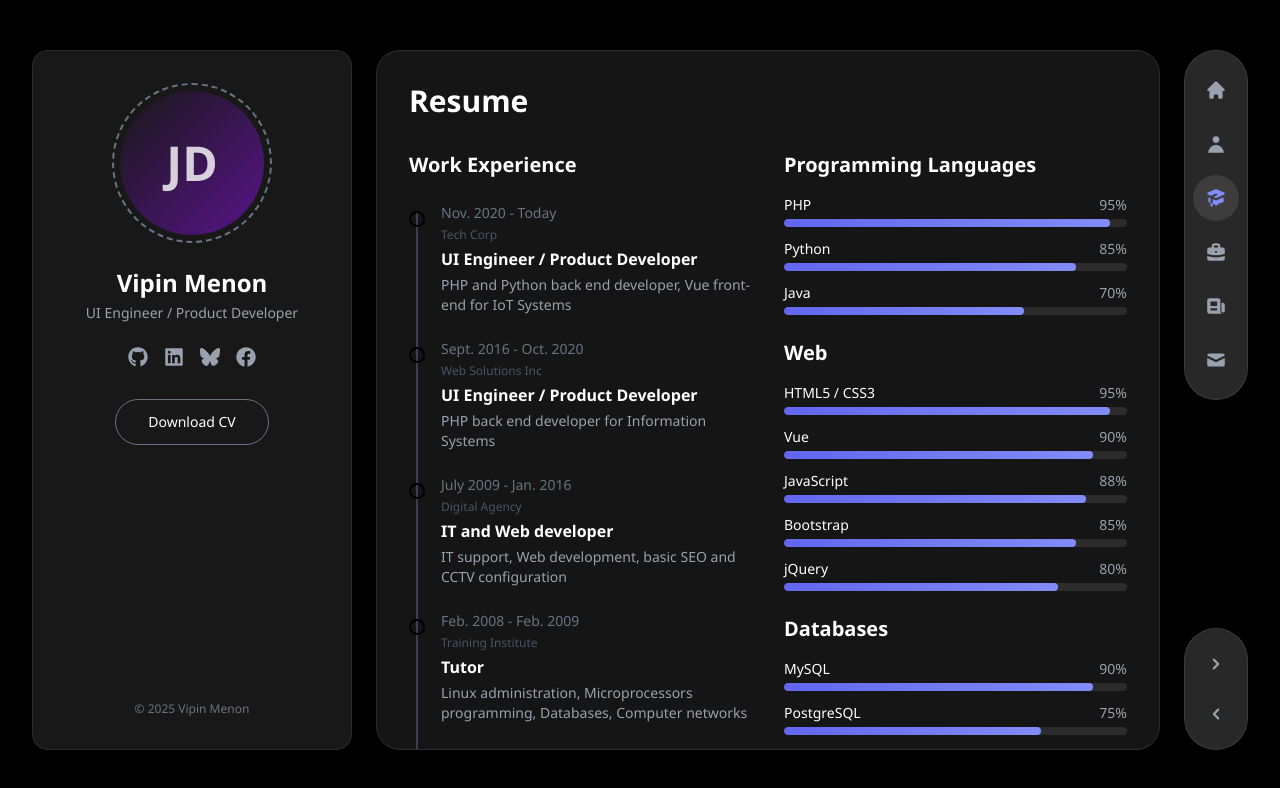
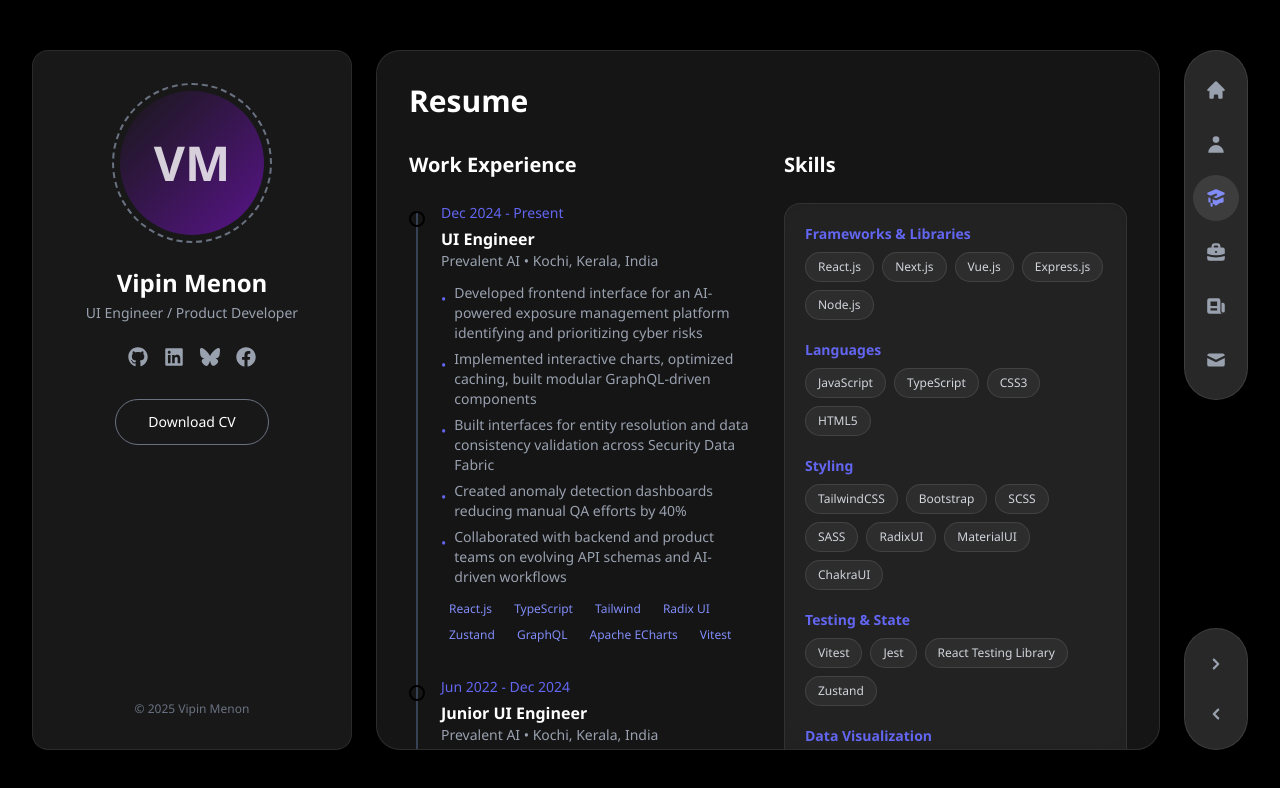
Before and after one commit to vipinvmenon/portfolio, a Next.js app: page /resume in a window 1280 px wide. Shown: the top 788 px of the page. Built offline with nearby package versions, Linux system fonts and the light colour scheme.

Commit message:
Updated data in the portfolio

```diff
--- a/app/about/page.tsx
+++ b/app/about/page.tsx
@@ -1,5 +1,5 @@
-import { FaGithub, FaLinkedin, FaStackOverflow } from 'react-icons/fa';
-import { HiCode, HiFilm, HiDesktopComputer, HiLocationMarker } from 'react-icons/hi';
+import { FaGithub, FaLinkedin } from 'react-icons/fa';
+import { HiCode, HiBriefcase, HiGlobe, HiLocationMarker } from 'react-icons/hi';
 
 export default function About() {
   return (
@@ -13,13 +13,13 @@ export default function About() {
       <div className="grid grid-cols-1 lg:grid-cols-3 gap-6">
         {/* Bio Section */}
         <div className="lg:col-span-2 space-y-4">
-          <p className="text-gray-300 leading-relaxed text-justify">
-            Hello there! Welcome to my web site. Yes, this is another boring web site.
-            I made it because I am a vain human who has little life out of computers.
-            This page is about things that I like to do. Because this is a personal web site
-            you may read a lot the word I. No, that doesn&apos;t mean that I am selfish. I really
-            care about humanity and I help my neighbour. Now, if you are bored don&apos;t go on
-            to read the rest of the site, you will be more bored.
+          <p className="text-gray-300 leading-relaxed">
+            UI Engineer with <span className="text-accent font-semibold">3+ years</span> of experience specializing in{' '}
+            <span className="text-white font-medium">React</span>,{' '}
+            <span className="text-white font-medium">Next.js</span>, and{' '}
+            <span className="text-white font-medium">TypeScript</span>. I build fast, scalable, and
+            aesthetically clean UIs with a focus on developer experience, design systems, and product-first thinking.
+            Passionate about bridging AI, data, and frontend technologies to deliver impactful digital experiences.
           </p>
 
           {/* What I Do Section */}
@@ -28,15 +28,15 @@ export default function About() {
           </h2>
 
           <div className="grid grid-cols-1 md:grid-cols-2 gap-4">
-            {/* Free Time */}
+            {/* Current Role */}
             <div className="glass-card p-4">
               <div className="flex items-center gap-3 mb-2">
-                <HiFilm className="text-accent" size={24} />
-                <h3 className="font-semibold text-white">Free Time</h3>
+                <HiBriefcase className="text-accent" size={24} />
+                <h3 className="font-semibold text-white">Current Role</h3>
               </div>
               <p className="text-gray-400 text-sm">
-                At my free time, besides programming I love watching movies and TV shows,
-                reading books, playing video games and listen to music.
+                UI Engineer at <span className="text-white font-medium">Prevalent AI</span>, Kochi.
+                Building frontend interfaces for AI-powered exposure management and security data platforms.
               </p>
             </div>
 
@@ -47,20 +47,21 @@ export default function About() {
                 <h3 className="font-semibold text-white">Programming</h3>
               </div>
               <p className="text-gray-400 text-sm">
-                I like building web apps that may be helpful to others. I use PHP, Python
-                or Java for the backend, Vue for the front-end and React Native for mobile apps.
+                I specialize in React.js, Next.js, Vue.js, and TypeScript for frontend development.
+                For styling, I use TailwindCSS, SCSS, RadixUI, and ChakraUI. I also work with
+                Node.js, Express.js, and GraphQL for backend services.
               </p>
             </div>
 
-            {/* Computers */}
+            {/* Languages */}
             <div className="glass-card p-4">
               <div className="flex items-center gap-3 mb-2">
-                <HiDesktopComputer className="text-accent" size={24} />
-                <h3 className="font-semibold text-white">Computers</h3>
+                <HiGlobe className="text-accent" size={24} />
+                <h3 className="font-semibold text-white">Languages</h3>
               </div>
               <p className="text-gray-400 text-sm">
-                <strong>Athena:</strong> This is my main computer. I spent a lot of time with it.
-                It has 32GB of RAM, an Intel Core i5 processor and runs Windows 11.
+                Fluent in <span className="text-white">English</span>, <span className="text-white">Malayalam</span>,
+                and <span className="text-white">Tamil</span>.
               </p>
             </div>
 
@@ -71,17 +72,13 @@ export default function About() {
                 <h3 className="font-semibold text-white">Where to find me</h3>
               </div>
               <div className="flex gap-3 mt-2">
-                <a href="https://github.com" target="_blank" rel="noopener noreferrer"
+                <a href="https://github.com/vipinvmenon" target="_blank" rel="noopener noreferrer"
                    className="text-accent hover:text-accent-light transition-smooth flex items-center gap-1 text-sm">
                   <FaGithub /> GitHub
                 </a>
-                <a href="https://linkedin.com" target="_blank" rel="noopener noreferrer"
+                <a href="https://linkedin.com/in/vipin-menon-v" target="_blank" rel="noopener noreferrer"
                    className="text-accent hover:text-accent-light transition-smooth flex items-center gap-1 text-sm">
                   <FaLinkedin /> LinkedIn
-                </a>
-                <a href="https://stackoverflow.com" target="_blank" rel="noopener noreferrer"
-                   className="text-accent hover:text-accent-light transition-smooth flex items-center gap-1 text-sm">
-                  <FaStackOverflow /> Stack Overflow
                 </a>
               </div>
             </div>
@@ -92,15 +89,15 @@ export default function About() {
         <div className="space-y-4">
           <div className="glass-card p-4">
             <p className="text-accent text-sm">DOB</p>
-            <p className="text-white">1990/01/15</p>
+            <p className="text-white">24/08/1999</p>
           </div>
           <div className="glass-card p-4">
             <p className="text-accent text-sm">Residence</p>
-            <p className="text-white">New York, USA</p>
+            <p className="text-white">Kochi, India</p>
           </div>
           <div className="glass-card p-4">
             <p className="text-accent text-sm">e-mail</p>
-            <p className="text-white text-sm">johndoe@example.com</p>
+            <p className="text-white text-sm">vipinmenon006@gmail.com</p>
           </div>
         </div>
       </div>
--- a/app/portfolio/page.tsx
+++ /dev/null
@@ -1,120 +0,0 @@
-import { FaExternalLinkAlt, FaGithub } from 'react-icons/fa';
-
-const projects = [
-  {
-    title: 'Weather App',
-    description: 'A weather application that shows current weather and forecasts for any location.',
-    image: '/projects/weather.jpg',
-    tags: ['React', 'API', 'CSS'],
-    github: 'https://github.com',
-    demo: 'https://demo.com',
-  },
-  {
-    title: 'Pharmacy API',
-    description: 'RESTful API for pharmacy management system with inventory tracking.',
-    image: '/projects/pharmacy-api.jpg',
-    tags: ['PHP', 'MySQL', 'REST'],
-    github: 'https://github.com',
-  },
-  {
-    title: 'Pharmacy Android App',
-    description: 'Mobile application for pharmacy services and prescription management.',
-    image: '/projects/pharmacy-app.jpg',
-    tags: ['React Native', 'Android'],
-    github: 'https://github.com',
-    demo: 'https://play.google.com',
-  },
-  {
-    title: 'Trivia Web App',
-    description: 'Interactive trivia game with multiple categories and difficulty levels.',
-    image: '/projects/trivia.jpg',
-    tags: ['Vue', 'Node.js', 'MongoDB'],
-    github: 'https://github.com',
-    demo: 'https://demo.com',
-  },
-  {
-    title: 'Star Fighter Game',
-    description: 'Space shooter game built with vanilla JavaScript and HTML5 Canvas.',
-    image: '/projects/game.jpg',
-    tags: ['JavaScript', 'Canvas', 'Game'],
-    github: 'https://github.com',
-    demo: 'https://demo.com',
-  },
-  {
-    title: 'Task Manager',
-    description: 'Full-stack task management application with team collaboration features.',
-    image: '/projects/tasks.jpg',
-    tags: ['Vue', 'Laravel', 'PostgreSQL'],
-    github: 'https://github.com',
-  },
-];
-
-export default function Portfolio() {
-  return (
-    <div className="space-y-8">
-      {/* Header */}
-      <h1 className="text-3xl font-bold text-white">Portfolio</h1>
-
-      {/* Projects Grid */}
-      <div className="grid grid-cols-1 md:grid-cols-2 lg:grid-cols-3 gap-6">
-        {projects.map((project, index) => (
-          <div
-            key={index}
-            className="glass-card overflow-hidden group hover-glow transition-smooth"
-          >
-            {/* Project Image */}
-            <div className="h-40 bg-gradient-to-br from-accent/30 to-purple-600/30 flex items-center justify-center relative overflow-hidden">
-              <span className="text-4xl font-bold text-white/20">
-                {project.title.charAt(0)}
-              </span>
-
-              {/* Overlay on hover */}
-              <div className="absolute inset-0 bg-black/60 opacity-0 group-hover:opacity-100 transition-smooth flex items-center justify-center gap-4">
-                {project.github && (
-                  <a
-                    href={project.github}
-                    target="_blank"
-                    rel="noopener noreferrer"
-                    className="p-3 rounded-full bg-white/10 hover:bg-white/20 transition-smooth"
-                  >
-                    <FaGithub size={20} />
-                  </a>
-                )}
-                {project.demo && (
-                  <a
-                    href={project.demo}
-                    target="_blank"
-                    rel="noopener noreferrer"
-                    className="p-3 rounded-full bg-white/10 hover:bg-white/20 transition-smooth"
-                  >
-                    <FaExternalLinkAlt size={18} />
-                  </a>
-                )}
-              </div>
-            </div>
-
-            {/* Project Info */}
-            <div className="p-4">
-              <h3 className="font-semibold text-white mb-2">{project.title}</h3>
-              <p className="text-gray-400 text-sm mb-3 line-clamp-2">
-                {project.description}
-              </p>
-
-              {/* Tags */}
-              <div className="flex flex-wrap gap-2">
-                {project.tags.map((tag, tagIndex) => (
-                  <span
-                    key={tagIndex}
-                    className="text-xs px-2 py-1 rounded-full bg-accent/20 text-accent-light"
-                  >
-                    {tag}
-                  </span>
-                ))}
-              </div>
-            </div>
-          </div>
-        ))}
-      </div>
-    </div>
-  );
-}
--- /dev/null
+++ b/app/projects/page.tsx
@@ -0,0 +1,88 @@
+import { FaGithub } from 'react-icons/fa';
+
+const projects = [
+  {
+    title: 'AI Resume Analyzer',
+    description: 'AI-powered resume analysis tool comparing CVs against job descriptions. Provides ATS score, keyword optimizations, and actionable improvements.',
+    tags: ['Next.js 16', 'TypeScript', 'Tailwind CSS 4', 'OpenRouter API'],
+    github: 'https://github.com/vipinvmenon',
+  },
+  {
+    title: 'Prompter',
+    description: 'Converts rough ideas into refined AI prompts using free Groq/Hugging Face models. Helps users craft better prompts for AI interactions.',
+    tags: ['Next.js 16', 'TypeScript', 'Tailwind CSS 4', 'Groq API', 'Hugging Face'],
+    github: 'https://github.com/vipinvmenon',
+  },
+  {
+    title: 'Vector Magic',
+    description: 'Transform text descriptions into beautiful SVG graphics using AI. Generate scalable vector illustrations from natural language.',
+    tags: ['Next.js 16', 'TypeScript', 'Tailwind CSS 4', 'Groq API'],
+    github: 'https://github.com/vipinvmenon',
+  },
+  {
+    title: 'Mapty',
+    description: 'VanillaJS workout/activity tracker with integrated map UI and local storage. Track running and cycling workouts with geolocation.',
+    tags: ['JavaScript', 'Leaflet', 'Local Storage', 'Geolocation API'],
+    github: 'https://github.com/vipinvmenon',
+  },
+];
+
+export default function Projects() {
+  return (
+    <div className="space-y-8"
+      {/* Header */}
+      <h1 className="text-3xl font-bold text-white">Projects</h1>
+
+      {/* Projects Grid */}
+      <div className="grid grid-cols-1 md:grid-cols-2 lg:grid-cols-3 gap-6">
+        {projects.map((project, index) => (
+          <div
+            key={index}
+            className="glass-card overflow-hidden group hover-glow transition-smooth"
+          >
+            {/* Project Image */}
+            <div className="h-40 bg-gradient-to-br from-accent/30 to-purple-600/30 flex items-center justify-center relative overflow-hidden">
+              <span className="text-4xl font-bold text-white/20">
+                {project.title.charAt(0)}
+              </span>
+
+              {/* Overlay on hover */}
+              <div className="absolute inset-0 bg-black/60 opacity-0 group-hover:opacity-100 transition-smooth flex items-center justify-center gap-4">
+                {project.github && (
+                  <a
+                    href={project.github}
+                    target="_blank"
+                    rel="noopener noreferrer"
+                    className="p-3 rounded-full bg-white/10 hover:bg-white/20 transition-smooth"
+                  >
+                    <FaGithub size={20} />
+                  </a>
+                )}
+              </div>
+            </div>
+
+            {/* Project Info */}
+            <div className="p-4">
+              <h3 className="font-semibold text-white mb-2">{project.title}</h3>
+              <p className="text-gray-400 text-sm mb-3 line-clamp-2">
+                {project.description}
+              </p>
+
+              {/* Tags */}
+              <div className="flex flex-wrap gap-2">
+                {project.tags.map((tag, tagIndex) => (
+                  <span
+                    key={tagIndex}
+                    className="text-xs px-2 py-1 rounded-full bg-accent/20 text-accent-light"
+                  >
+                    {tag}
+                  </span>
+                ))}
+              </div>
+            </div>
+          </div>
+        ))}
+      </div>
+    </div>
+  );
+}
--- a/app/resume/page.tsx
+++ b/app/resume/page.tsx
@@ -1,65 +1,56 @@
 const experiences = [
   {
-    period: 'Nov. 2020 - Today',
-    company: 'Tech Corp',
-    title: 'UI Engineer / Product Developer',
-    description: 'PHP and Python back end developer, Vue front-end for IoT Systems',
+    period: 'Dec 2024 - Present',
+    company: 'Prevalent AI',
+    location: 'Kochi, Kerala, India',
+    title: 'UI Engineer',
+    highlights: [
+      'Developed frontend interface for an AI-powered exposure management platform identifying and prioritizing cyber risks',
+      'Implemented interactive charts, optimized caching, built modular GraphQL-driven components',
+      'Built interfaces for entity resolution and data consistency validation across Security Data Fabric',
+      'Created anomaly detection dashboards reducing manual QA efforts by 40%',
+      'Collaborated with backend and product teams on evolving API schemas and AI-driven workflows',
+    ],
+    stack: ['React.js', 'TypeScript', 'Tailwind', 'Radix UI', 'Zustand', 'GraphQL', 'Apache ECharts', 'Vitest'],
   },
   {
-    period: 'Sept. 2016 - Oct. 2020',
-    company: 'Web Solutions Inc',
-    title: 'UI Engineer / Product Developer',
-    description: 'PHP back end developer for Information Systems',
-  },
-  {
-    period: 'July 2009 - Jan. 2016',
-    company: 'Digital Agency',
-    title: 'IT and Web developer',
-    description: 'IT support, Web development, basic SEO and CCTV configuration',
-  },
-  {
-    period: 'Feb. 2008 - Feb. 2009',
-    company: 'Training Institute',
-    title: 'Tutor',
-    description: 'Linux administration, Microprocessors programming, Databases, Computer networks',
-  },
-  {
-    period: 'Feb. 2007 - July 2007',
-    company: 'IT Solutions Ltd',
-    title: 'Tech Support',
-    description: 'Installation and configuration of computer networking, Linux Servers, Firewalls',
+    period: 'Jun 2022 - Dec 2024',
+    company: 'Prevalent AI',
+    location: 'Kochi, Kerala, India',
+    title: 'Junior UI Engineer',
+    highlights: [
+      'Contributed to a security analytics suite covering entity inventory, asset management, vulnerability analytics',
+      'Developed dynamic data visualizations, responsive layouts, and accessibility improvements',
+      'Designed and implemented configuration tooling for big-data pipelines',
+      'Streamlined workflows reducing manual intervention by 50%',
+      'Built reusable UI utilities, improved app performance via refactoring and code splitting',
+    ],
+    stack: ['React.js', 'TypeScript', 'Bootstrap', 'Zustand', 'HighCharts', 'Jest', 'RTL'],
   },
 ];
 
-const programmingSkills = [
-  { name: 'PHP', level: 95 },
-  { name: 'Python', level: 85 },
-  { name: 'Java', level: 70 },
-];
+const skills = {
+  'Frameworks & Libraries': ['React.js', 'Next.js', 'Vue.js', 'Express.js', 'Node.js'],
+  'Languages': ['JavaScript', 'TypeScript', 'CSS3', 'HTML5'],
+  'Styling': ['TailwindCSS', 'Bootstrap', 'SCSS', 'SASS', 'RadixUI', 'MaterialUI', 'ChakraUI'],
+  'Testing & State': ['Vitest', 'Jest', 'React Testing Library', 'Zustand'],
+  'Data Visualization': ['Apache ECharts', 'HighCharts'],
+  'DevOps & Tools': ['Git', 'GitHub', 'Jenkins', 'Vercel', 'Netlify', 'Docker', 'Postman', 'Jira'],
+};
 
-const webSkills = [
-  { name: 'HTML5 / CSS3', level: 95 },
-  { name: 'Vue', level: 90 },
-  { name: 'JavaScript', level: 88 },
-  { name: 'Bootstrap', level: 85 },
-  { name: 'jQuery', level: 80 },
-];
-
-const databaseSkills = [
-  { name: 'MySQL', level: 90 },
-  { name: 'PostgreSQL', level: 75 },
-  { name: 'MongoDB', level: 60 },
-];
-
-function SkillBar({ name, level }: { name: string; level: number }) {
+function SkillCategory({ title, skills }: { title: string; skills: string[] }) {
   return (
-    <div className="mb-3">
-      <div className="flex justify-between text-sm mb-1">
-        <span className="text-white">{name}</span>
-        <span className="text-gray-400">{level}%</span>
-      </div>
-      <div className="progress-bar h-2">
-        <div className="progress-fill" style={{ width: `${level}%` }} />
+    <div className="mb-5">
+      <h3 className="text-sm font-semibold text-accent mb-2">{title}</h3>
+      <div className="flex flex-wrap gap-2">
+        {skills.map((skill) => (
+          <span
+            key={skill}
+            className="text-xs px-3 py-1.5 rounded-full bg-white/5 text-gray-300 border border-white/10 hover:border-accent/50 transition-smooth"
+          >
+            {skill}
+          </span>
+        ))}
       </div>
     </div>
   );
@@ -81,16 +72,34 @@ export default function Resume() {
             <div className="absolute left-[7px] top-2 bottom-2 w-[2px] bg-gray-700" />
 
             {/* Timeline items */}
-            <div className="space-y-6">
+            <div className="space-y-8">
               {experiences.map((exp, index) => (
                 <div key={index} className="relative pl-8">
                   {/* Timeline dot */}
                   <div className="absolute left-0 top-2 w-4 h-4 rounded-full bg-accent border-2 border-black" />
 
-                  <div className="text-sm text-gray-500 mb-1">{exp.period}</div>
-                  <div className="text-xs text-gray-600 mb-1">{exp.company}</div>
-                  <h3 className="font-semibold text-white mb-1">{exp.title}</h3>
-                  <p className="text-gray-400 text-sm">{exp.description}</p>
+                  <div className="text-sm text-accent mb-1">{exp.period}</div>
+                  <h3 className="font-semibold text-white">{exp.title}</h3>
+                  <div className="text-sm text-gray-400 mb-3">{exp.company} • {exp.location}</div>
+
+                  {/* Highlights */}
+                  <ul className="space-y-1.5 mb-3">
+                    {exp.highlights.map((highlight, i) => (
+                      <li key={i} className="text-gray-400 text-sm flex gap-2">
+                        <span className="text-accent mt-1.5">•</span>
+                        <span>{highlight}</span>
+                      </li>
+                    ))}
+                  </ul>
+
+                  {/* Tech Stack */}
+                  <div className="flex flex-wrap gap-1.5">
+                    {exp.stack.map((tech) => (
+                      <span key={tech} className="text-xs px-2 py-0.5 rounded bg-accent/20 text-accent-light">
+                        {tech}
+                      </span>
+                    ))}
+                  </div>
                 </div>
               ))}
             </div>
@@ -98,28 +107,11 @@ export default function Resume() {
         </div>
 
         {/* Skills */}
-        <div className="space-y-6">
-          {/* Programming Languages */}
-          <div>
-            <h2 className="text-xl font-bold text-white mb-4">Programming Languages</h2>
-            {programmingSkills.map((skill) => (
-              <SkillBar key={skill.name} name={skill.name} level={skill.level} />
-            ))}
-          </div>
-
-          {/* Web */}
-          <div>
-            <h2 className="text-xl font-bold text-white mb-4">Web</h2>
-            {webSkills.map((skill) => (
-              <SkillBar key={skill.name} name={skill.name} level={skill.level} />
-            ))}
-          </div>
-
-          {/* Databases */}
-          <div>
-            <h2 className="text-xl font-bold text-white mb-4">Databases</h2>
-            {databaseSkills.map((skill) => (
-              <SkillBar key={skill.name} name={skill.name} level={skill.level} />
+        <div>
+          <h2 className="text-xl font-bold text-white mb-6">Skills</h2>
+          <div className="glass-card p-5">
+            {Object.entries(skills).map(([category, skillList]) => (
+              <SkillCategory key={category} title={category} skills={skillList} />
             ))}
           </div>
         </div>
--- a/components/Navigation.tsx
+++ b/components/Navigation.tsx
@@ -17,7 +17,7 @@ const navItems = [
   { href: '/', icon: HiHome, label: 'Home' },
   { href: '/about', icon: HiUser, label: 'About' },
   { href: '/resume', icon: HiAcademicCap, label: 'Resume' },
-  { href: '/portfolio', icon: HiBriefcase, label: 'Portfolio' },
+  { href: '/projects', icon: HiBriefcase, label: 'Projects' },
   { href: '/blog', icon: HiNewspaper, label: 'Blog' },
   { href: '/contact', icon: HiMail, label: 'Contact' },
 ];
--- a/components/ProfileCard.tsx
+++ b/components/ProfileCard.tsx
@@ -10,7 +10,7 @@ export default function ProfileCard() {
       <div className="relative w-40 h-40 mb-6">
         <div className="absolute inset-0 rounded-full border-2 border-dashed border-gray-500" />
         <div className="absolute inset-2 rounded-full overflow-hidden bg-gradient-to-br from-accent/50 to-purple-600/50 flex items-center justify-center">
-          <span className="text-5xl font-bold text-white/80">JD</span>
+          <span className="text-5xl font-bold text-white/80">VM</span>
         </div>
       </div>
 
```
